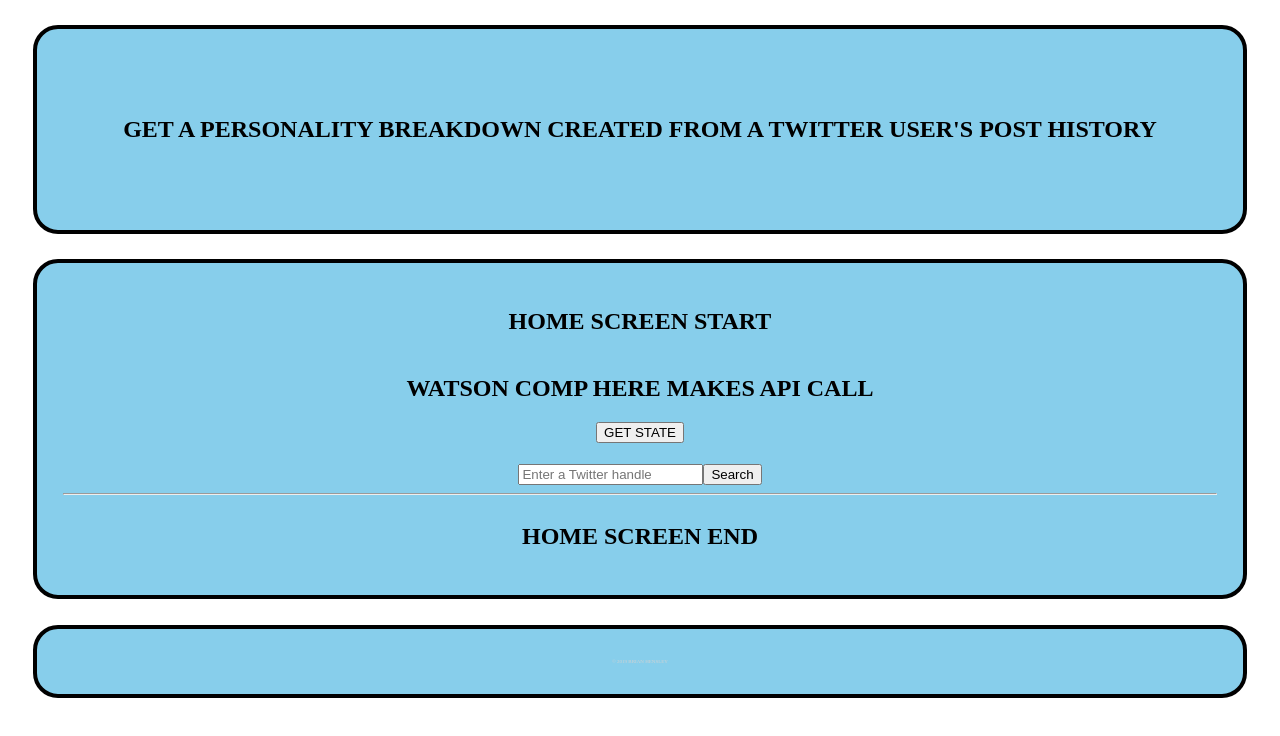
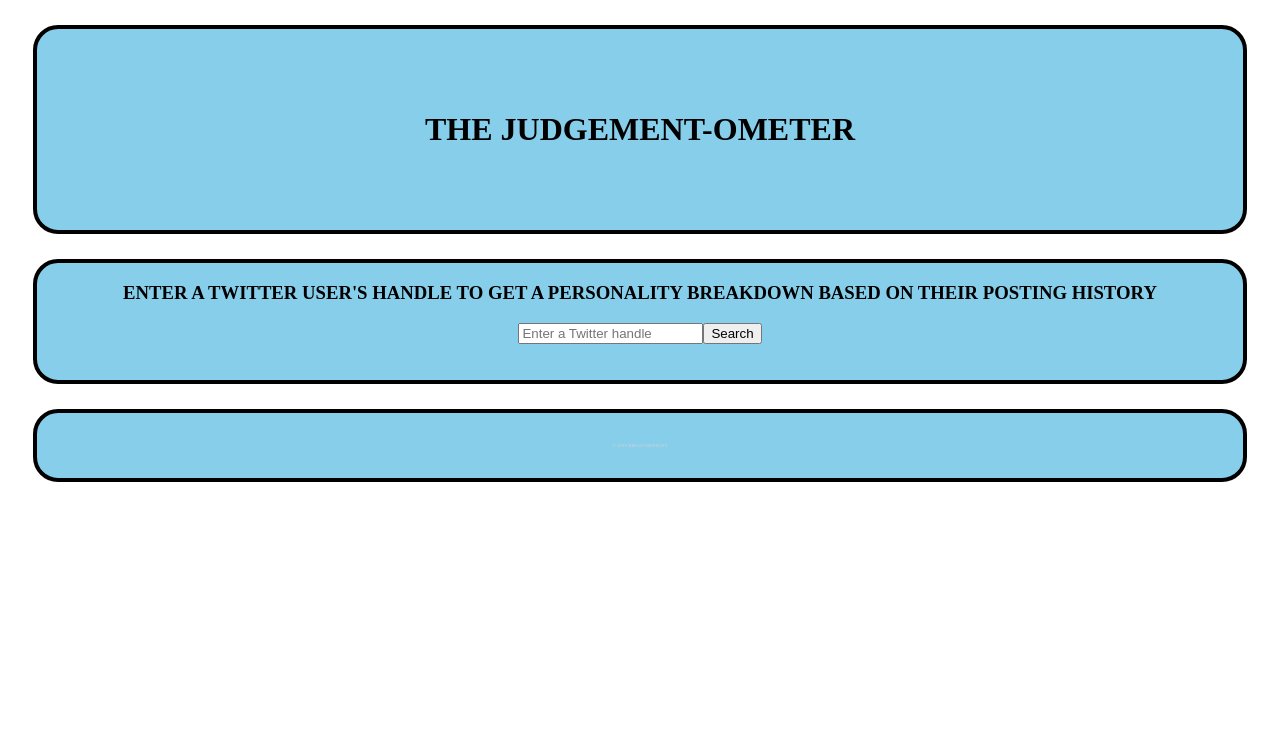
Before and after one commit to brnhensley/personality-profile, a React (Create React App) app in the folder client/: page / in a window 1280 px wide. Shown: the top 736 px of the page. Built offline with nearby package versions, Linux system fonts and the light colour scheme.

Commit message:
refactored code, styled, everything works

```diff
--- a/client/src/components/Header.jsx
+++ b/client/src/components/Header.jsx
@@ -21,7 +21,7 @@ function Header() {
           border-radius: 25px;
         }
       `}</style>
-      <h2>Get a personality breakdown created from a Twitter user's post history</h2>
+      <h1>The Judgement-ometer</h1>
     </div>
   );
 }
--- a/client/src/components/Home.jsx
+++ b/client/src/components/Home.jsx
@@ -1,5 +1,4 @@
 import React from 'react';
-import API from './API';
 import Watson from './Watson';
 
 function Home() {
@@ -18,13 +17,14 @@ import Watson from './Watson';
           background-position: center;
           border: 4px solid black;
           margin: 2%;
+          font-family: monospace
           padding: 2%;
           border-radius: 25px;
         }
       `}</style>
-        <h2>Home screen start</h2>
+
       <Watson />
-        <h2>Home screen end</h2>
+
     </div>
   );
 }
--- a/client/src/components/PersonalityBreakdown.jsx
+++ b/client/src/components/PersonalityBreakdown.jsx
@@ -1,35 +1,33 @@
 import React, { useEffect, useState } from 'react';
-import watsonSample from './../watsonSample.json'
 import PropTypes from 'prop-types';
+
+// for offline emergency testing
+// import watsonSample from './../watsonSample.json'
 
 
 function PersonalityBreakdown(props) {
-
-  // let displayResultsHeader = '';
   let results = JSON.parse(JSON.stringify(props.watsonResponse));
-  console.log(results.traits);
-
-  let displayData;
-  let li = document.createElement("LI");
-
-  // if (props.watsonResponse !== {}) {
-  //   displayResultsHeader = "Results: "
-  // }
 
   return (
     <div>
       <h1>Big Five Personality Traits</h1>
 
-       {Object.values(results.traits).map(function (personalityTrait) {
-        return <div><h2>{personalityTrait.name}: {(personalityTrait.percentile*100).toFixed(2)}%</h2> {Object.values(personalityTrait.children).map(function (subTrait) {
-          return <h4>{subTrait.name} - {(subTrait.percentile*100).toFixed(2)}%</h4>
-        })}</div>
+      {Object.values(results.traits).map(function (personalityTrait) {
+        return <div>
+          <h2>{personalityTrait.name}: {(personalityTrait.percentile * 100).toFixed(2)}%</h2>
+
+          {Object.values(personalityTrait.children).map(function (subTrait) {
+            return <h5>{subTrait.name} - {(subTrait.percentile * 100).toFixed(2)}%</h5>
+          })}
+          <h6>==================================================</h6>
+        </div>
       })}
 
+      <h4>==================================================</h4>
       <h1>Needs</h1>
+
       {Object.values(results.needs).map(function (need) {
-        console.log(need)
-        return <div><h3>{need.name}: {(need.percentile*100).toFixed(2)}%</h3></div>
+        return <h3>{need.name}: {(need.percentile * 100).toFixed(2)}%</h3>
       })}
 
 
@@ -38,7 +36,7 @@ function PersonalityBreakdown(props) {
 }
 
 PersonalityBreakdown.propTypes = {
-  watsonResponse: PropTypes.any
+  watsonResponse: PropTypes.any.isRequired
 };
 
 export default PersonalityBreakdown;
--- a/client/src/components/Watson.jsx
+++ b/client/src/components/Watson.jsx
@@ -1,20 +1,13 @@
 import React from 'react';
-import PersonalityBreakdown from './PersonalityBreakdown';
-import WordCloud from './WordCloud';
 import WatsonInput from './WatsonInput';
 
 function Watson() {
 
   return (
     <div>
-      <h2>Watson comp here makes API call</h2>
       <WatsonInput />
-
-      <hr />
     </div>
   );
 }
 
-// add conditional for once the API calls succeed
-
 export default Watson;
--- a/client/src/components/WatsonInput.jsx
+++ b/client/src/components/WatsonInput.jsx
@@ -12,55 +12,51 @@ const WatsonInput = () => {
   })
 
   const callWatsonAPI = () => {
-    // setData({...data, displayHandle: data.twitterHandle });
     fetch(`http://localhost:9000/watsonAPI?name=${data.twitterHandle}`)
       .then(res => res.json())
       .then(res => setData({ ...data, watsonResponse: res, displayHandle: data.twitterHandle }))
       .then();
   }
 
-  const getState = () => console.log(data);
-
-  // useEffect(() => {
-  //   // callWatsonAPI();
-
-  //   return () => {
-  //     //runs function when component unmounts
-  //   }
-  //   // this empty array functions to keep this from constatntly updating
-  // }, []);
+  let searchedUser = null;
+  if (data.displayHandle !== '') {
+  }
 
   let personalityBreakdown = null;
   if (data.watsonResponse !== null) {
     personalityBreakdown = <PersonalityBreakdown watsonResponse={data.watsonResponse} />;
+    searchedUser = <h1>Results for @{data.displayHandle}</h1>
   }
 
   return (
     <div>
-      <button onClick={getState}>GET STATE</button>
-      <h1>{data.displayHandle}</h1>
-
-      {/* <h5>{JSON.stringify(data.watsonResponse)}</h5> */}
-
+      <h3>Enter a Twitter user's handle to get a personality breakdown based on their posting history</h3>
       <form onSubmit={event => {
         event.preventDefault()
         callWatsonAPI();
       }}>
+
         <input
           type='text'
           id='twitterHandle'
           placeholder='Enter a Twitter handle'
           onChange={event => setData({ ...data, twitterHandle: event.target.value })}
         />
+
         <button type='submit'>Search</button>
       </form>
+
+      {searchedUser}
       {personalityBreakdown}
+
+      <br/><br/>
     </div>
   );
-
-
-
 
 }
 
 export default WatsonInput;
+
+  // useful for ongoing testing purposes
+  // const getState = () => console.log(data);
+  // <button onClick={getState}>GET STATE</button>
--- /dev/null
+++ b/client/src/components/f.css
@@ -0,0 +1,3 @@
+p {
+  font-family: monospace
+}
```
Lines whose indentation alone changed are shown as unchanged.
